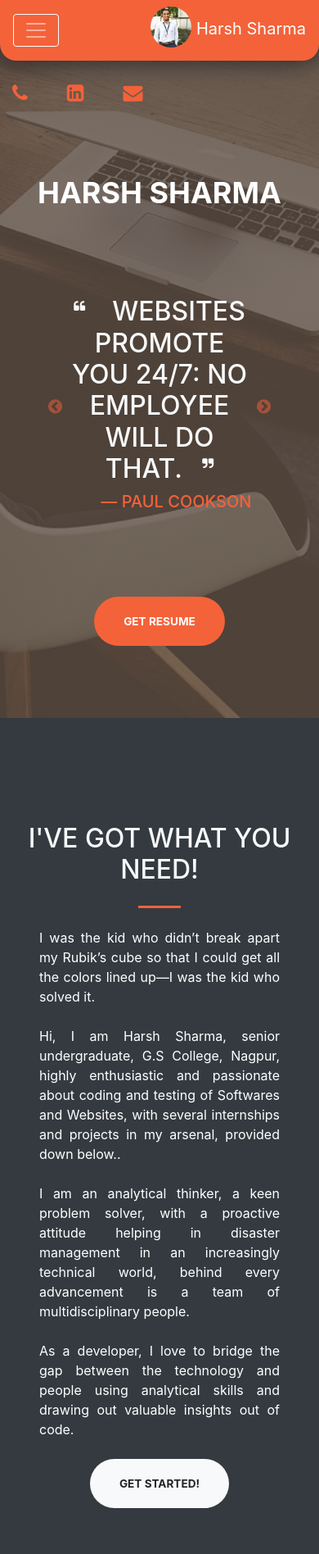
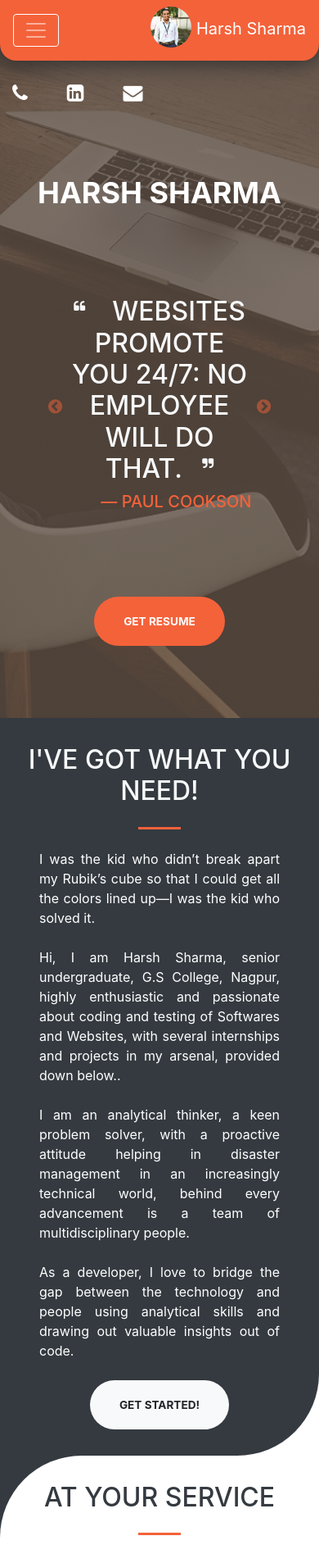
Before and after one commit to harsh3877/portfolio, a PHP site: page / in a window 390 px wide. Shown: the top 1896 px of the page at 82% size. Run offline with PHP 8.4, Linux system fonts and the light colour scheme; some web fonts are replaced.

Commit message:
Update Css.css

```diff
--- a/css/Css.css
+++ b/css/Css.css
@@ -96,7 +96,7 @@ a.btnlink
 
 .clientcontainer{
 	border-radius: 10px;
-box-shadow:  5px 5px 10px #d2d2d2, -5px -5px 20px #f2f2f2;
+box-shadow:  5px 5px 10px rgb(0 0 0 / 70%), -5px -5px 20px rgb(0 0 0 / 30%);
 transition: .4s;
 cursor: pointer;
 }
@@ -104,7 +104,7 @@ cursor: pointer;
 
 .clientcontainer:hover{
 
-box-shadow:  10px 10px 10px #d2d2d2, -10px -10px 20px #f2f2f2;
+box-shadow:  7px 7px 10px rgb(0 0 0 / 70%), -7px -7px 20px rgb(0 0 0 / 30%);
 }
 .clientcontainer img{
 	max-width: 100%;
@@ -143,7 +143,7 @@ box-shadow:  10px 10px 10px #d2d2d2, -10px -10px 20px #f2f2f2;
 	box-shadow: none;
 }
 
-.contact a{
+.contact a, .footercontact a{
 	text-decoration: none;
 	text-transform: capitalize;
 }
@@ -161,12 +161,19 @@ box-shadow:  10px 10px 10px #d2d2d2, -10px -10px 20px #f2f2f2;
 			position: absolute;
 			top: 100px;
 		}
+
+		.contact span{
+			color: #fff !important;
+		}
+
 		.parentclient{
 		padding:20px !important;
 	}
-	.contact span{
-/* 			color: #fff !important; */
-		}
+
+	.page-section{
+		padding:4rem 0 !important;
+	}
+
 
 }
 
@@ -189,12 +196,19 @@ box-shadow:  10px 10px 10px #d2d2d2, -10px -10px 20px #f2f2f2;
 	.socialpresence{
 		margin:auto 20px;
 	}
+	.page-section{
+		padding:4rem 0 !important;
+	}
+
 
 }
 
 @media only screen and (max-width: 575px) {
 	.hiddencontainer{
 		display: none;
+	}
+	.page-section{
+		padding:2rem 0 !important;
 	}
 }
 
@@ -206,3 +220,30 @@ box-shadow:  10px 10px 10px #d2d2d2, -10px -10px 20px #f2f2f2;
     z-index: 100000;
     top: 0;
 }
+
+#about{
+	border-bottom-right-radius: 100px;
+}
+
+.about{
+
+}
+
+#services, #internship{
+	background-color: #fff;
+    border-top-left-radius: 100px;
+    border-bottom-left-radius: 100px;
+}
+
+#clientrelation{
+	border-top-right-radius: 100px;
+	border-bottom-right-radius: 100px;
+}
+
+.clientrelation, .footercontact{
+	background-color: #fff;
+}
+
+#contact{
+	border-top-right-radius: 100px;
+}
```
